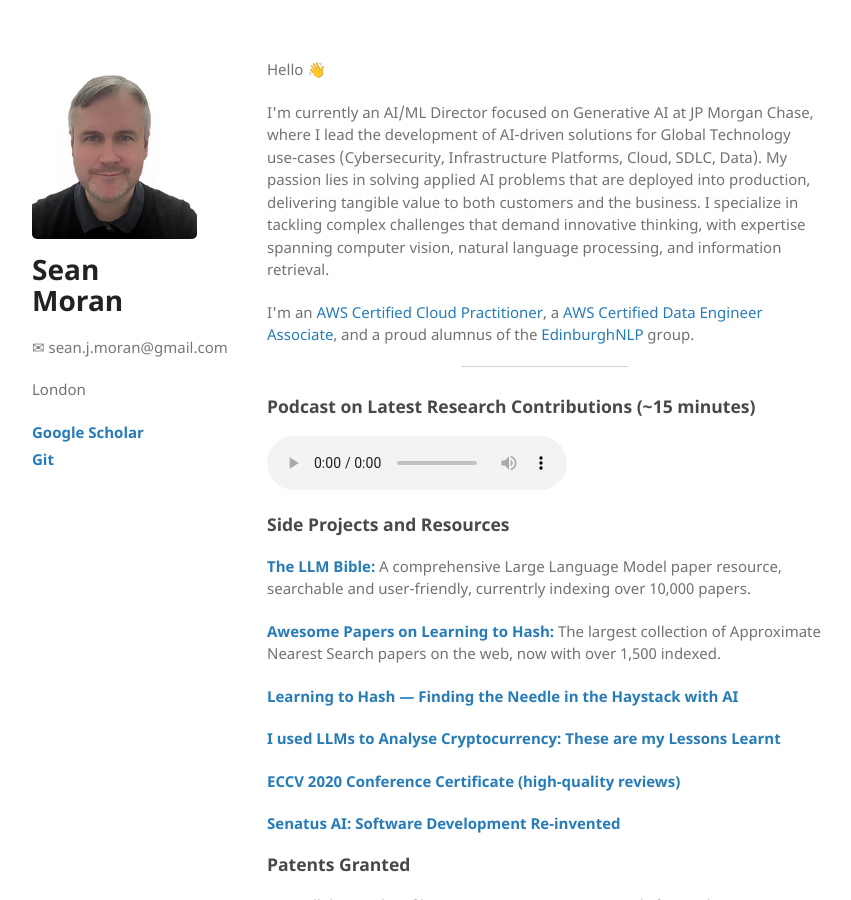
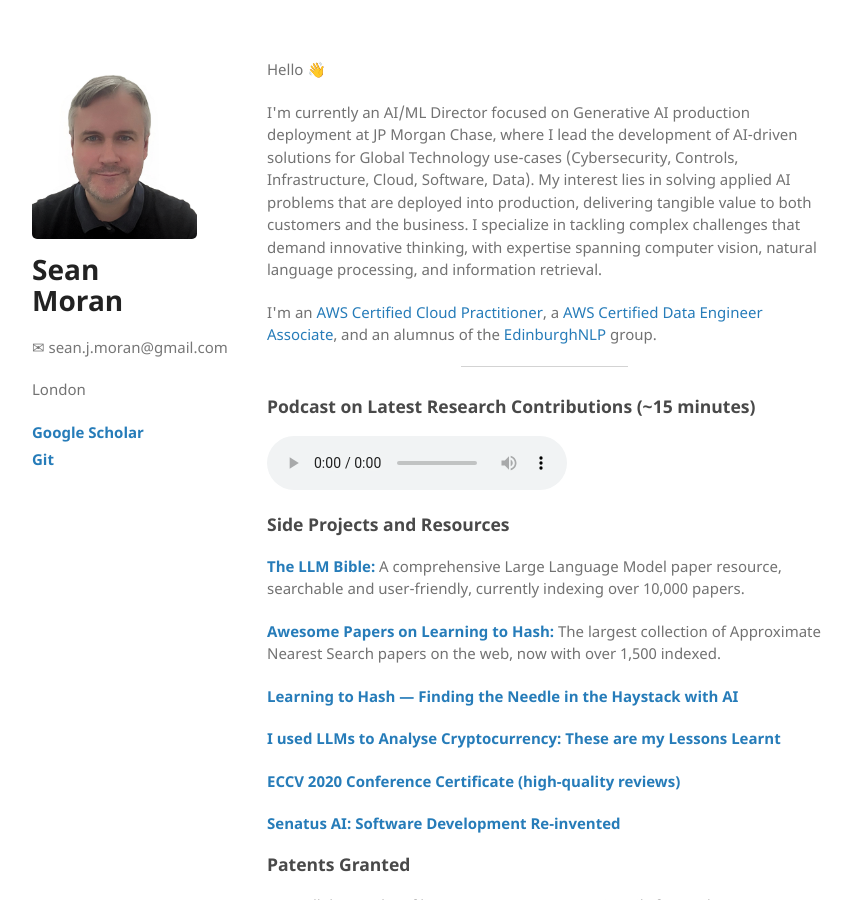
Before and after one commit to sjmoran/sjmoran.github.io, a Jekyll site: the page built from index.html, in a window 1280 px wide and 900 px high. Shown: the whole window, without its empty margins (26-877 px from the left). Built offline with Jekyll 4.4.1, drawn with Linux system fonts in a browser that asks for light colours; some of the changed text lies outside the part shown.

Commit message:
Update index.html

```diff
--- a/index.html
+++ b/index.html
@@ -6,10 +6,10 @@
 Hello 👋
 </p>
 <p>
-I'm currently an AI/ML Director focused on Generative AI at JP Morgan Chase, where I lead the development of AI-driven solutions for Global Technology use-cases (Cybersecurity, Infrastructure Platforms, Cloud, SDLC, Data). My passion lies in solving applied AI problems that are deployed into production, delivering tangible value to both customers and the business. I specialize in tackling complex challenges that demand innovative thinking, with expertise spanning computer vision, natural language processing, and information retrieval.
+I'm currently an AI/ML Director focused on Generative AI production deployment at JP Morgan Chase, where I lead the development of AI-driven solutions for Global Technology use-cases (Cybersecurity, Controls, Infrastructure, Cloud, Software, Data). My interest lies in solving applied AI problems that are deployed into production, delivering tangible value to both customers and the business. I specialize in tackling complex challenges that demand innovative thinking, with expertise spanning computer vision, natural language processing, and information retrieval.
 </p>
 <p>
-I'm an <a target="_blank" href="https://www.credly.com/badges/5efe6984-20c8-4222-86fd-6e8919628cb5/linked_in_profile">AWS Certified Cloud Practitioner</a>, a <a target="_blank" href="https://www.credly.com/badges/f09cffd2-55eb-4770-9d74-b7f3c0de36e4/public_url">AWS Certified Data Engineer Associate</a>, and a proud alumnus of the <a target="_blank" href="https://edinburghnlp.inf.ed.ac.uk/">EdinburghNLP</a> group.
+I'm an <a target="_blank" href="https://www.credly.com/badges/5efe6984-20c8-4222-86fd-6e8919628cb5/linked_in_profile">AWS Certified Cloud Practitioner</a>, a <a target="_blank" href="https://www.credly.com/badges/f09cffd2-55eb-4770-9d74-b7f3c0de36e4/public_url">AWS Certified Data Engineer Associate</a>, and an alumnus of the <a target="_blank" href="https://edinburghnlp.inf.ed.ac.uk/">EdinburghNLP</a> group.
 </p>
 <hr />
 
@@ -23,7 +23,7 @@
 </p>
 <h3 id="side-projects-and-resources">Side Projects and Resources</h3>
 
-<p><strong> <a target="_blank" href="https://llm-bible.github.io/">The LLM Bible:</a></strong> A comprehensive Large Language Model paper resource, searchable and user-friendly, currentrly indexing over 10,000 papers.</p>
+<p><strong> <a target="_blank" href="https://llm-bible.github.io/">The LLM Bible:</a></strong> A comprehensive Large Language Model paper resource, searchable and user-friendly, currently indexing over 10,000 papers.</p>
 
 <p><strong><a target="_blank" href="https://learning2hash.github.io">Awesome Papers on Learning to Hash:</a></strong> The largest collection of Approximate Nearest Search papers on the web, now with over 1,500 indexed.</p>
 
```
Also changed, not shown: other parts of index.html (+2 -2 lines).
